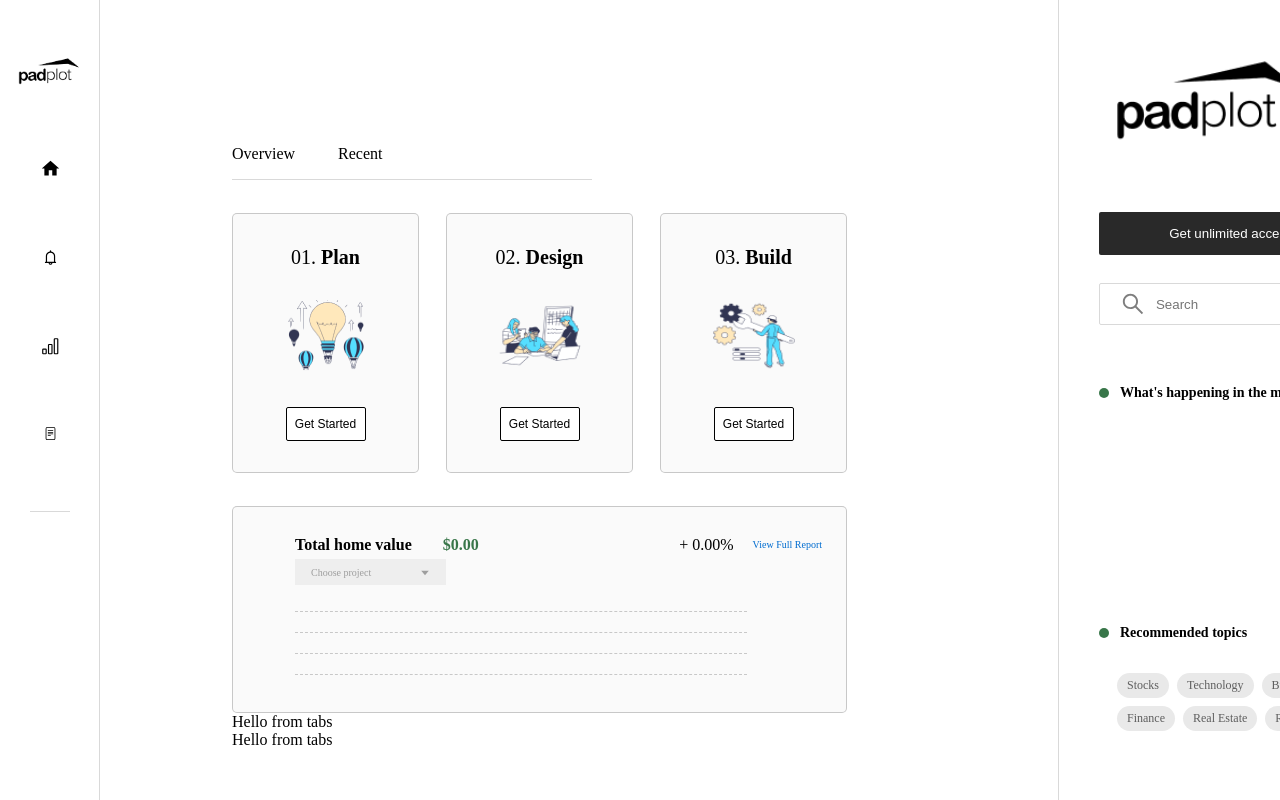
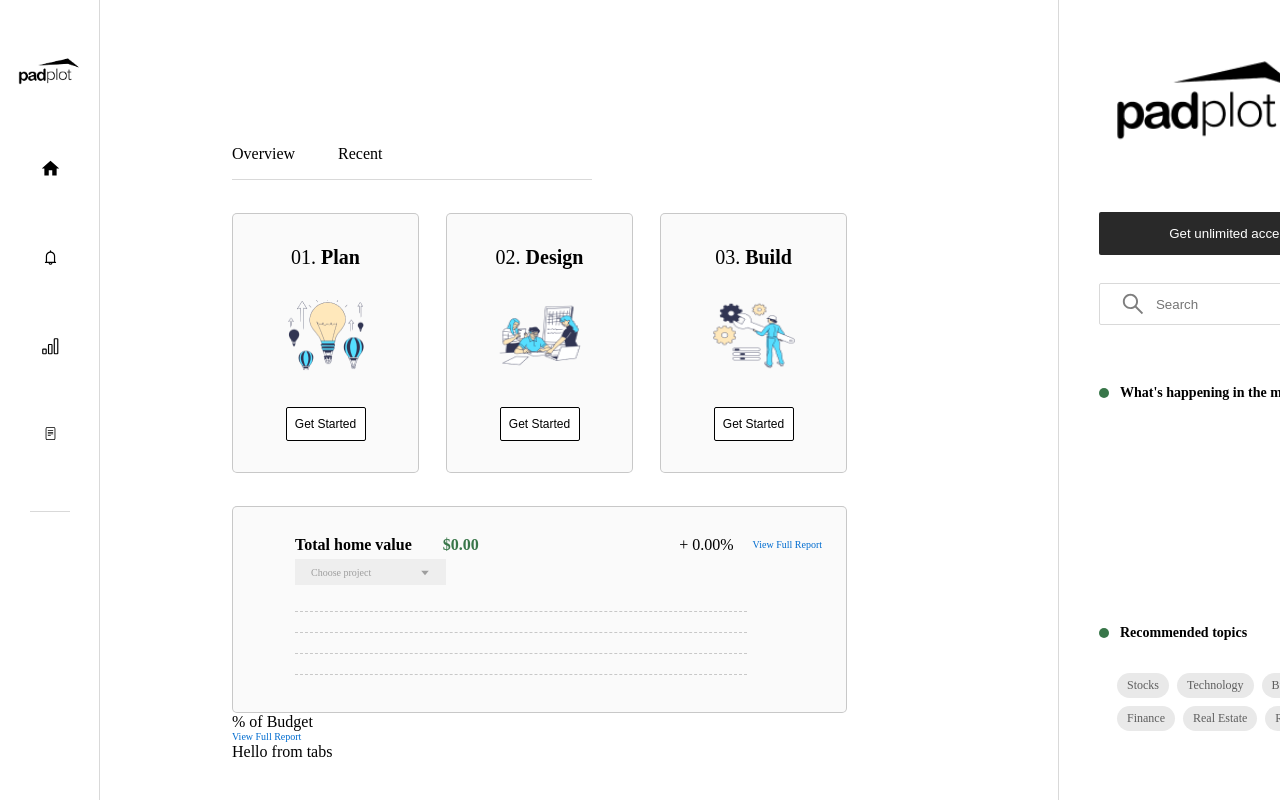
Before and after one commit to tkg808/padplot, a React (Create React App) app: page / in a window 1280 px wide. Shown: the top 800 px of the page. Built offline with nearby package versions, Linux system fonts and the light colour scheme.

Commit message:
Fix render issue with HomeCards

```diff
--- a/src/components/homePage/HomePage.js
+++ b/src/components/homePage/HomePage.js
@@ -5,6 +5,7 @@ import plan_image from '../../res/plan_image.png';
 import design_image from '../../res/design_image.png';
 import build_image from '../../res/build_image.png';
 import { IoCaretDownSharp } from 'react-icons/io5';
+import CircleProgressBar from './circleProgressBar/CircleProgressBar';
 
 export default function HomePage()
 {
@@ -37,7 +38,8 @@ export default function HomePage()
             return (<HomeCard
               number={index + 1}
               title={card.title}
-              image={card.image} />
+              image={card.image}
+              key={index} />
             );
           })
         }
@@ -73,7 +75,15 @@ export default function HomePage()
       </div>
       <div className="home-page-bottom-container">
         <div className="home-page-budget-container">
-          Hello from tabs
+          <div className="home-page-budget-header-container">
+            <div className="home-page-budget-title-container">
+              % of Budget
+            </div>
+            <div className="home-page-report-full-link-container">
+              <Link to="" className="home-page-report-full-link">View Full Report</Link>
+            </div>
+          </div>
+          {/* <CircleProgressBar /> */}
         </div>
         <div className="home-page-tracker-container">
           Hello from tabs
```
